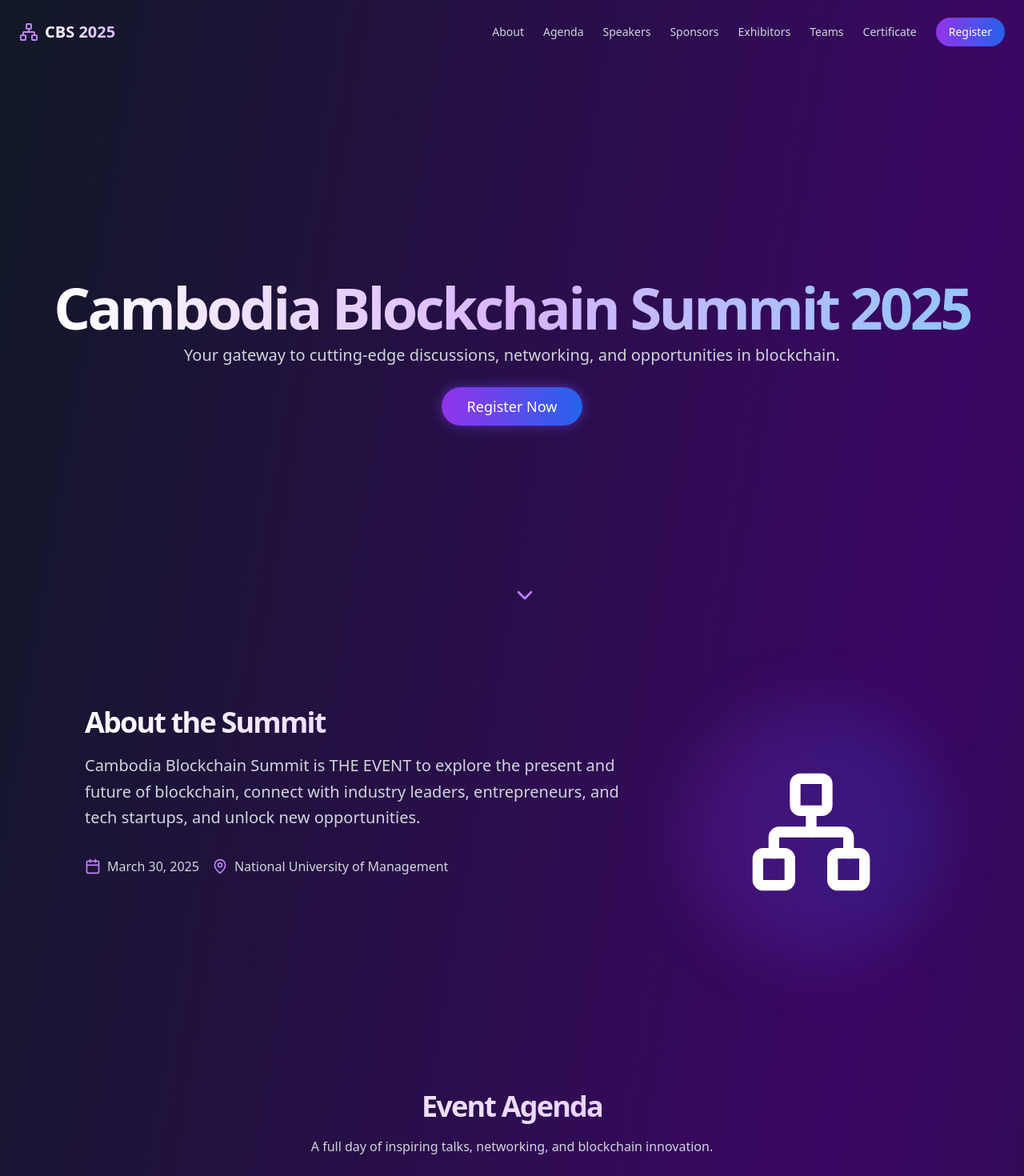
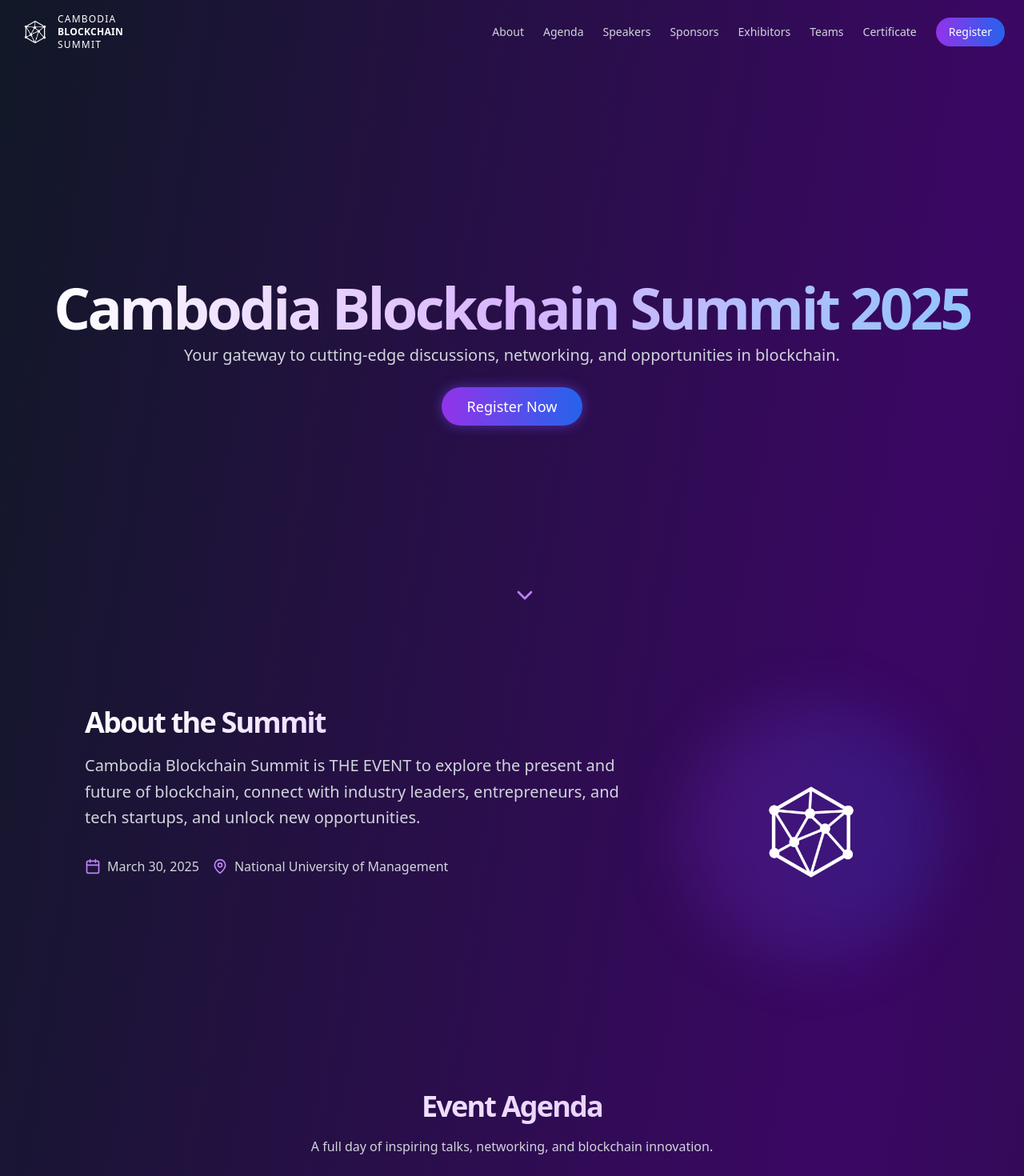
Before and after one commit to thormengkheang/cbs-site, a Next.js app: page / in a window 1280 px wide. Shown: the top 1470 px of the page at 80% size. Built offline with nearby package versions, Linux system fonts and the light colour scheme.

Commit message:
feat: update landing page header logo (#30)
* feat: update landing page header with CBS logo and "CAMBODIA BLOCKCHAIN SUMMIT" text

* rename to logo.png

* update logo

* add logo component

---------

Co-authored-by: Mengkheang Thor <thormengkheang@gmail.com>

```diff
--- a/src/app/_components/about.tsx
+++ b/src/app/_components/about.tsx
@@ -1,5 +1,6 @@
-import { Calendar, MapPin, Network } from "lucide-react";
+import { Calendar, MapPin } from "lucide-react";
 import { Ref } from "react";
+import Image from "next/image";
 
 export const About = ({ ref }: { ref: Ref<HTMLElement> }) => {
   return (
@@ -31,7 +32,13 @@ export const About = ({ ref }: { ref: Ref<HTMLElement> }) => {
           <div className="relative h-64 w-64 md:h-80 md:w-80">
             <div className="absolute inset-0 rounded-full bg-gradient-to-r from-purple-600 to-blue-600 opacity-20 blur-2xl"></div>
             <div className="relative flex h-full w-full items-center justify-center">
-              <Network className="h-32 w-32 text-white md:h-40 md:w-40" />
+              <Image
+                src="/logo.png"
+                width={128}
+                height={128}
+                alt="Cambodia Blockchain Summit logo"
+                className="h-32 w-32 md:h-40 md:w-40"
+              />
             </div>
           </div>
         </div>
--- a/src/app/_components/landing-page-header.tsx
+++ b/src/app/_components/landing-page-header.tsx
@@ -1,9 +1,10 @@
 "use client";
 
 import { Button } from "@/components/ui/button";
-import { Menu, Network, X } from "lucide-react";
+import { Menu, X } from "lucide-react";
 import Link from "next/link";
 import { RefObject, useEffect, useState } from "react";
+import { Logo } from "./logo";
 
 interface SectionRefs {
   about: RefObject<HTMLElement | null>;
@@ -51,12 +52,7 @@ export const LandingPageHeader = (props: HeaderProps) => {
     >
       <div className="container mx-auto px-4 md:px-6">
         <div className="flex h-16 items-center justify-between md:h-20">
-          <Link href="/" className="flex items-center gap-2">
-            <Network className="h-6 w-6 text-purple-400" />
-            <span className="bg-gradient-to-r from-white to-purple-300 bg-clip-text text-lg font-bold text-transparent md:text-xl">
-              CBS 2025
-            </span>
-          </Link>
+          <Logo />
 
           {/* Desktop Navigation */}
           <nav className="hidden items-center gap-6 md:flex">
--- /dev/null
+++ b/src/app/_components/logo.tsx
@@ -0,0 +1,21 @@
+import Link from "next/link";
+import Image from "next/image";
+
+export const Logo = () => (
+  <Link href="/" className="flex items-center gap-2">
+    <div className="flex items-center gap-2">
+      <Image
+        src="/logo.png"
+        width={40}
+        height={40}
+        alt="Cambodia Blockchain Summit Logo"
+        className="h-10 w-10"
+      />
+      <div className="leading-tight text-white">
+        <p className="text-xs font-medium tracking-widest">CAMBODIA</p>
+        <p className="text-xs font-bold tracking-wide">BLOCKCHAIN</p>
+        <p className="text-xs font-medium tracking-widest">SUMMIT</p>
+      </div>
+    </div>
+  </Link>
+);
--- a/src/app/_components/page-header.tsx
+++ b/src/app/_components/page-header.tsx
@@ -1,17 +1,13 @@
-import { ArrowLeft, Network } from "lucide-react";
+import { ArrowLeft } from "lucide-react";
 import Link from "next/link";
+import { Logo } from "./logo";
 
 export const PageHeader = () => {
   return (
     <header className="border-b border-white/10 bg-black/50 backdrop-blur-md">
       <div className="container mx-auto px-4 md:px-6">
         <div className="flex h-16 items-center justify-between md:h-20">
-          <Link href="/" className="flex items-center gap-2">
-            <Network className="h-6 w-6 text-purple-400" />
-            <span className="bg-gradient-to-r from-white to-purple-300 bg-clip-text text-lg font-bold text-transparent md:text-xl">
-              CBS 2025
-            </span>
-          </Link>
+          <Logo />
           <Link
             href="/"
             className="flex items-center gap-2 text-sm font-medium text-gray-300 transition-colors hover:text-purple-300"
```
Also changed, not shown: public/logo.png (added).
